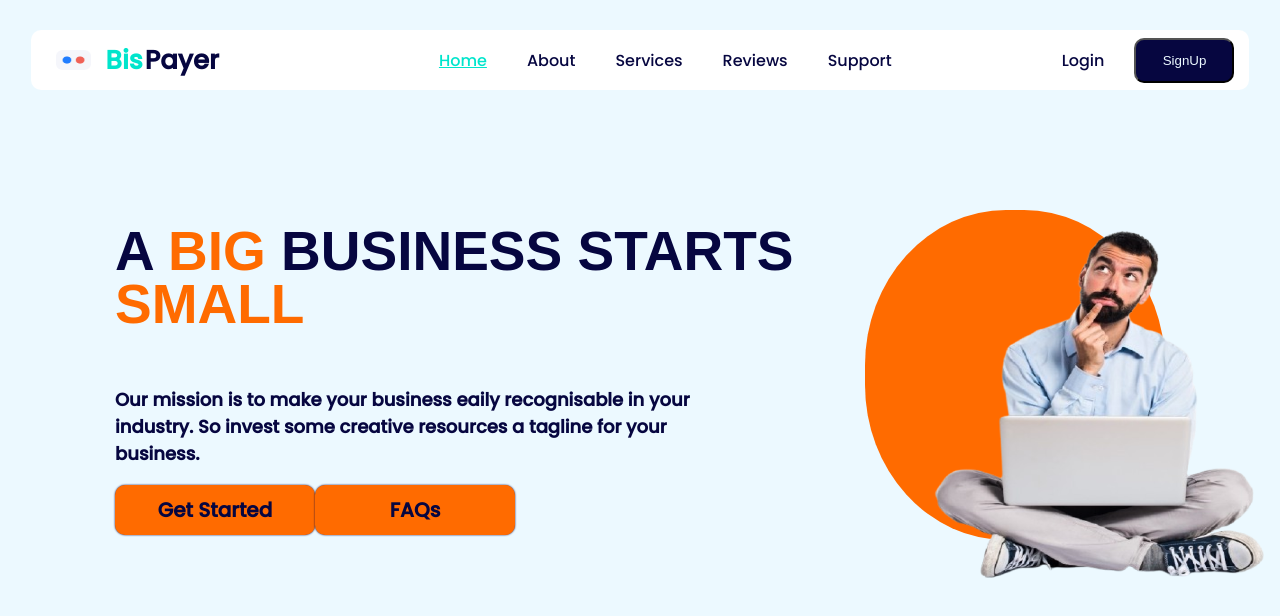
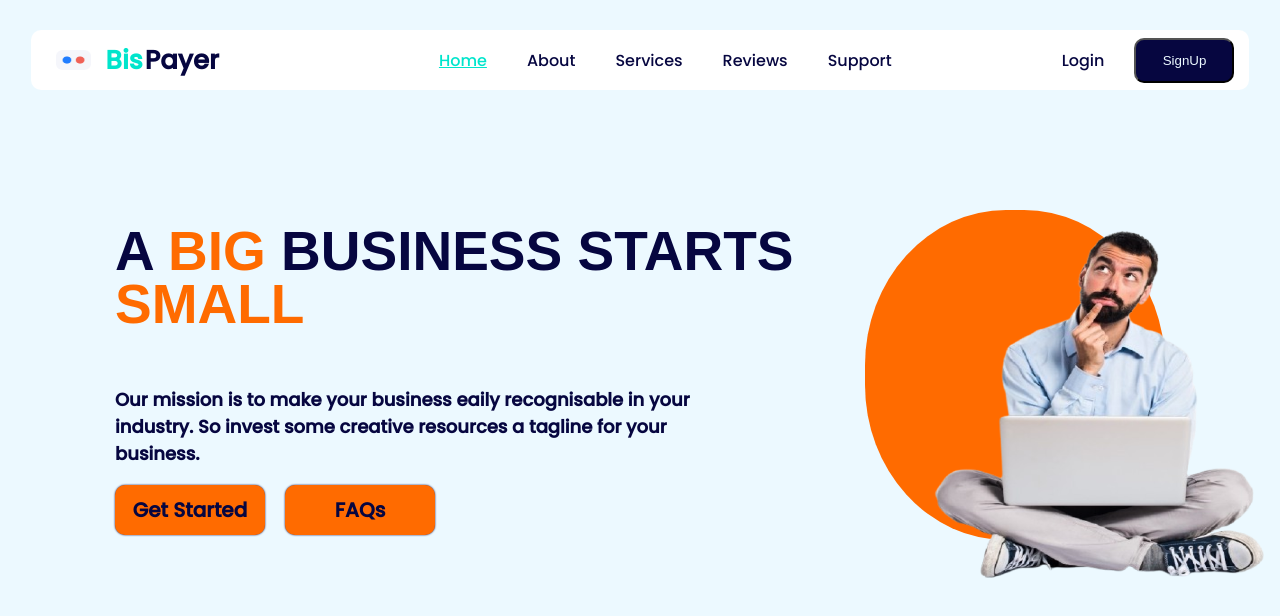
Before and after one commit to oreoluwa212/BisPayer, a React (Vite) app: page /support in a window 1280 px wide. Shown: the top 616 px of the page. Built offline with nearby package versions, Linux system fonts and the light colour scheme.

Commit message:
Support Page

```diff
--- a/src/styles/Support.scss
+++ b/src/styles/Support.scss
@@ -11,7 +11,6 @@
 
 
       .support-text {
-
          h1{
             font-size: 55px;
             font-family: Arial, Helvetica, sans-serif;
@@ -39,8 +38,9 @@
                color: #060640;
                font-weight: 600;
                box-shadow: 0px 0px 2px #060640;
-               padding: 10px 20px;
-               width: 200px;
+               padding: 10px 10px;
+               width: 150px;
+               margin-right: 20px;
                border: 0;
                font-size: 20px;
                font-family: Poppins;
```
